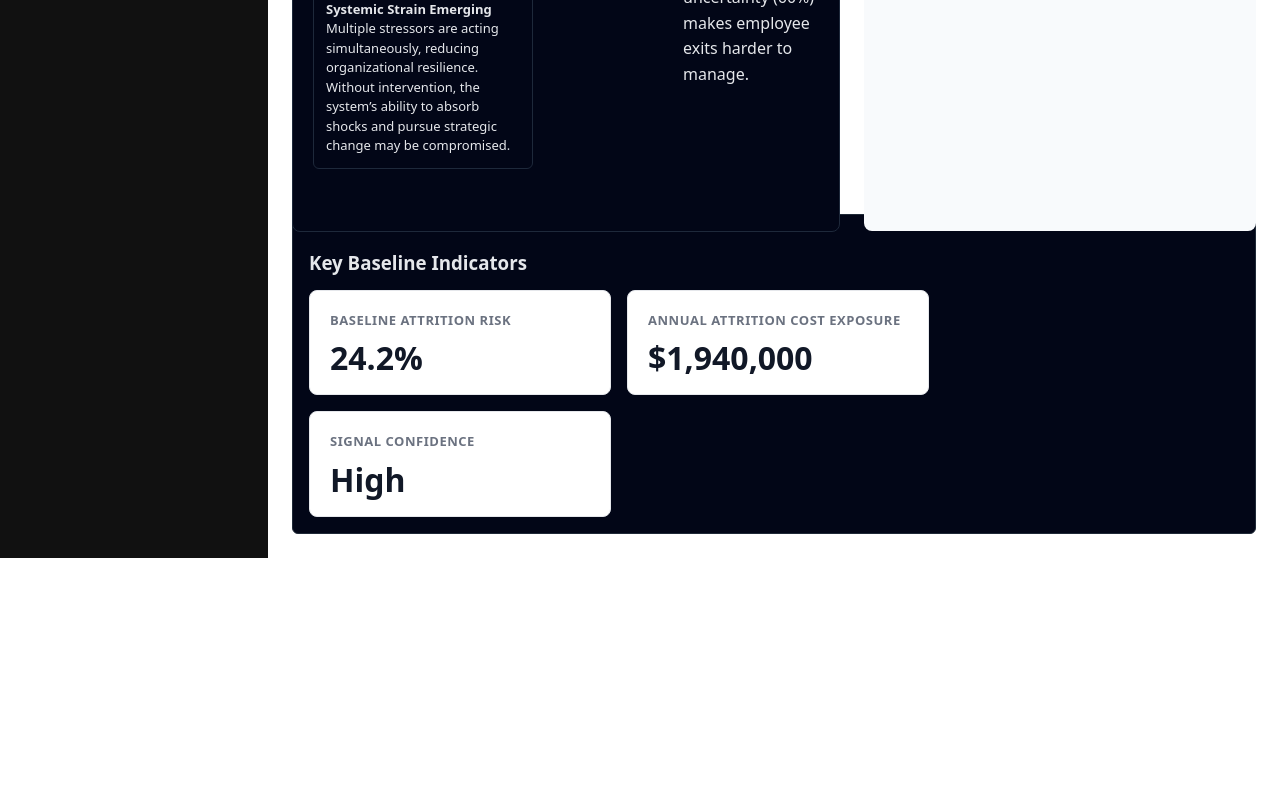
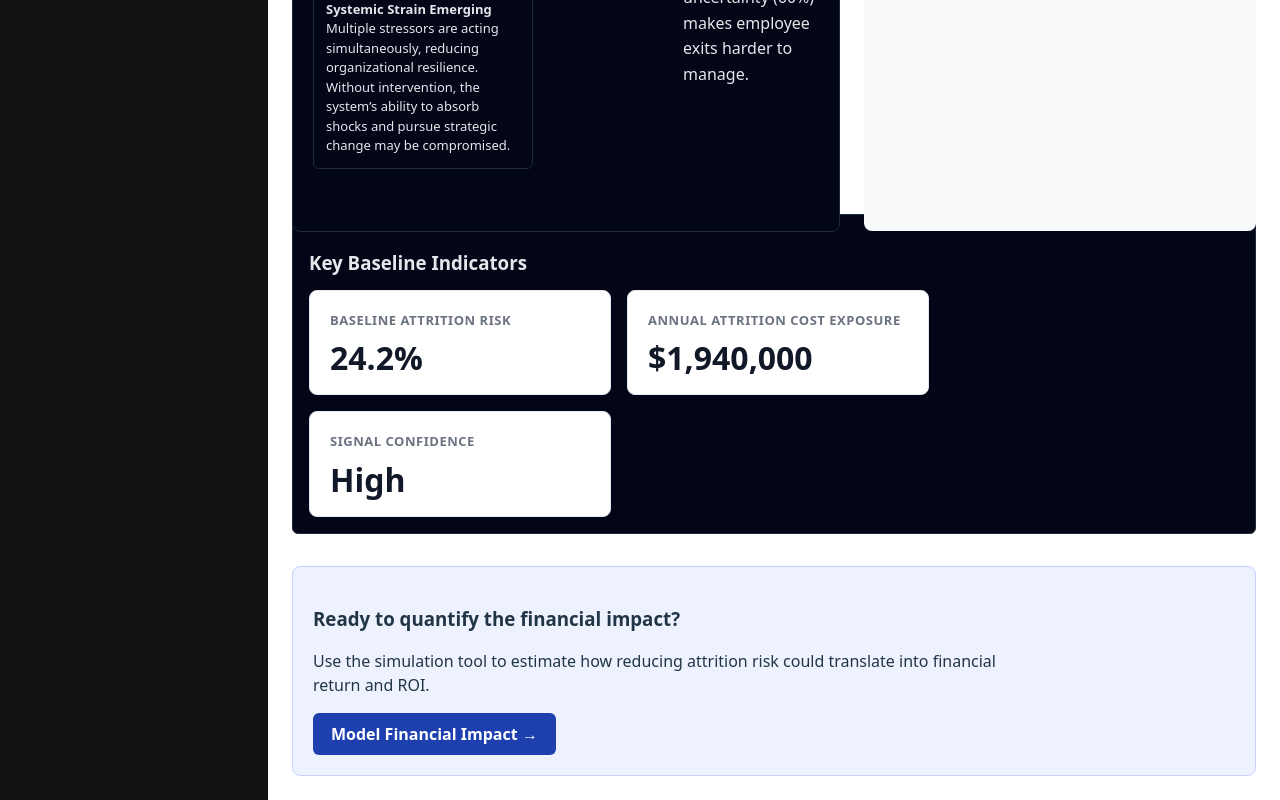
Before and after one commit to prasadbng-art/the-catalyst, a React (Vite) app in the folder catalyst_v1/catalyst-api/catalyst-ui/: page /baseline in a window 1280 px wide. Shown: the part 637-1437 px from the top of the page. Before the commit the page ends 1195 px from the top, so only its background shows below. Built offline with nearby package versions, Linux system fonts and the light colour scheme.

Commit message:
modeling financial impact

```diff
--- a/catalyst_v1/catalyst-api/catalyst-ui/src/pages/baseline.tsx
+++ b/catalyst_v1/catalyst-api/catalyst-ui/src/pages/baseline.tsx
@@ -2,6 +2,7 @@ import { useState } from "react";
 import KpiCard from "../components/kpi/KpiCard";
 import MagicCube from "../components/visuals/MagicCube";
 import type { StressProfile } from "../components/visuals/motion";
+import { useNavigate } from "react-router-dom";
 
 /* =========================================================
    Types
@@ -27,6 +28,7 @@ const baselineStress: StressProfile = {
 export default function BaselinePage() {
   const [persona, setPersona] = useState<Persona>("CEO");
   const [detailed, setDetailed] = useState(false);
+  const navigate = useNavigate();
 
   return (
     <div style={{ maxWidth: 1100 }}>
@@ -72,6 +74,40 @@ export default function BaselinePage() {
         baselineAttritionRisk={baselineAttritionRisk}
         baselineAnnualCost={baselineAnnualCost}
       />
+
+      {/* ===== CTA TO SIMULATION ===== */}
+      <section
+        style={{
+          marginTop: 32,
+          padding: 20,
+          borderRadius: 8,
+          background: "#eef2ff",
+          border: "1px solid #c7d2fe",
+        }}
+      >
+        <h3 style={{ marginBottom: 8 }}>
+          Ready to quantify the financial impact?
+        </h3>
+
+        <p style={{ marginBottom: 16, maxWidth: 720 }}>
+          Use the simulation tool to estimate how reducing attrition risk could translate into financial return and ROI.
+        </p>
+
+        <button
+          onClick={() => navigate("/simulate")}
+          style={{
+            padding: "10px 18px",
+            borderRadius: 6,
+            border: "none",
+            background: "#1e40af",
+            color: "white",
+            fontWeight: 600,
+            cursor: "pointer",
+          }}
+        >
+          Model Financial Impact →
+        </button>
+      </section>
     </div>
   );
 }
@@ -124,21 +160,13 @@ function BaselineCanvas({
           <ul style={{ margin: 0, paddingLeft: 18, lineHeight: 1.6 }}>
             {!detailed ? (
               <>
-                <li>
-                  <strong>Main pressure:</strong> People risk ({stress.people}%) and cost pressure ({stress.cost}%) are both high.
-                </li>
-                <li>
-                  <strong>What this means:</strong> External uncertainty ({stress.macro}%) makes employee exits harder to manage.
-                </li>
+                <li><strong>Main pressure:</strong> People risk ({stress.people}%) and cost pressure ({stress.cost}%) are both high.</li>
+                <li><strong>What this means:</strong> External uncertainty ({stress.macro}%) makes employee exits harder to manage.</li>
               </>
             ) : (
               <>
-                <li>
-                  <strong>Primary stress concentration:</strong> Workforce exposure and structural cost pressure are both elevated.
-                </li>
-                <li>
-                  <strong>System implication:</strong> Macroeconomic volatility amplifies attrition and productivity shocks.
-                </li>
+                <li><strong>Primary stress concentration:</strong> Workforce exposure and structural cost pressure are both elevated.</li>
+                <li><strong>System implication:</strong> Macroeconomic volatility amplifies attrition and productivity shocks.</li>
               </>
             )}
           </ul>
@@ -169,13 +197,9 @@ function BaselineIndicators({
       }}
     >
       <h3 style={{ marginBottom: 12 }}>Key Baseline Indicators</h3>
-
       <div style={{ display: "flex", gap: 16, flexWrap: "wrap" }}>
         <KpiCard title="Baseline Attrition Risk" value={`${baselineAttritionRisk}%`} />
-        <KpiCard
-          title="Annual Attrition Cost Exposure"
-          value={`$${(baselineAnnualCost * 1_000_000).toLocaleString()}`}
-        />
+        <KpiCard title="Annual Attrition Cost Exposure" value={`$${(baselineAnnualCost * 1_000_000).toLocaleString()}`} />
         <KpiCard title="Signal Confidence" value="High" />
       </div>
     </section>
@@ -216,14 +240,14 @@ function PersonaAdvisoryPanel({
         {persona === "CFO" && (
           <>
             <h4>Financial Risk</h4>
-            {!detailed ?(
+            {!detailed ? (
               <>
                 <p>Workforce pressure can create unexpected costs.</p>
                 <p>Attrition and productivity loss may increase financial strain.</p>
               </>
-        ):(
+            ) : (
               <>
-              <p>Elevated workforce strain introduces latent financial exposure note yet visible in budgets</p>
+                <p>Elevated workforce strain introduces latent financial exposure not yet visible in budgets.</p>
               </>
             )}
           </>
```
Lines whose indentation alone changed are shown as unchanged.
